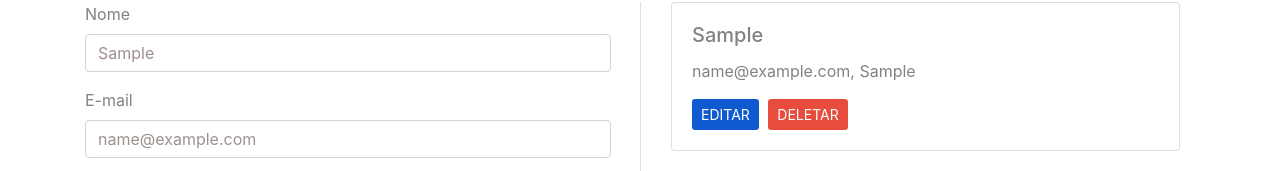
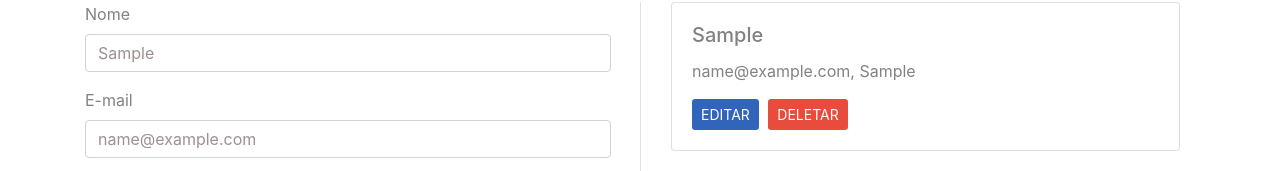
Before and after one commit to verasdan/lista_contatos, a plain HTML site: page index.html in a window 1280 px wide. Both pictures are taken after typing "Sample", "name@example.com", "Sample" into the empty fields and a click on the button "Criar Contato". Shown: the part 153-324 px from the top of the page. Drawn offline with nearby package versions, Linux system fonts and the light colour scheme.

Commit message:
:art: formating code.

```diff
--- a/assets/style.css
+++ b/assets/style.css
@@ -19,7 +19,7 @@ input{
 }
 
 .Cor_Editar{
-    background-color: #105ad1;
+    background-color: #3065b9;
     color:white;
     margin-right: 5px;
 }
```
